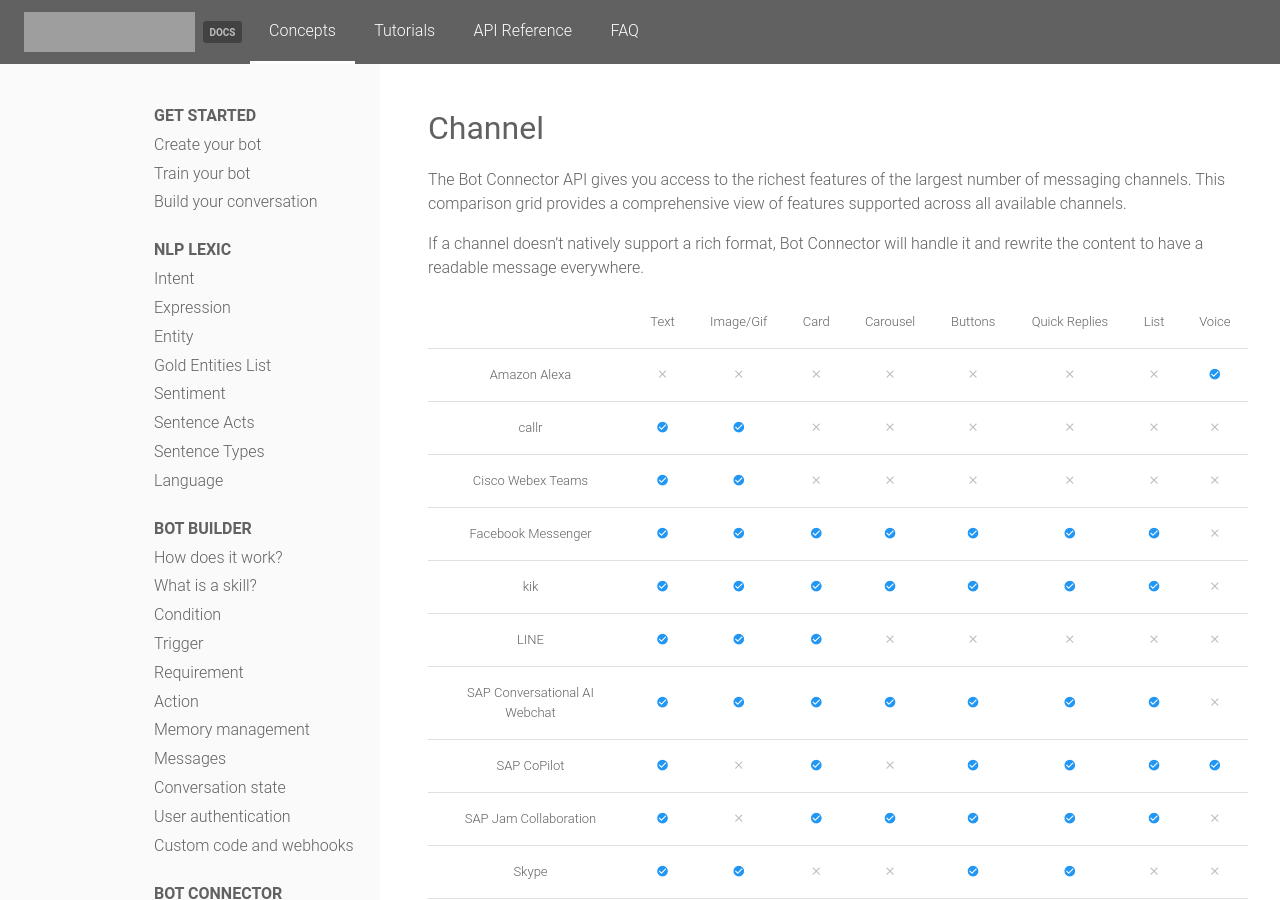
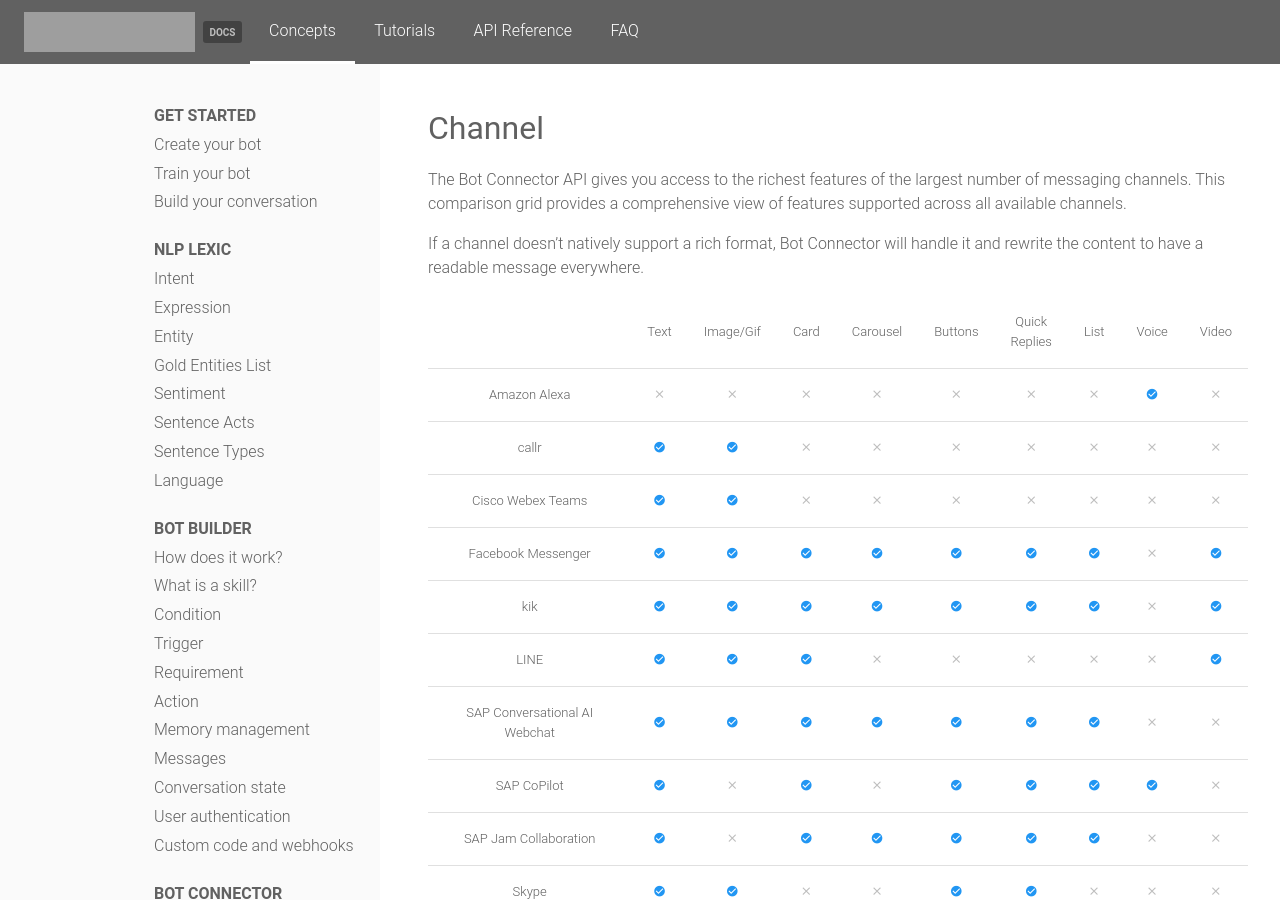
Before and after one commit to SAP-archive/docs, a Jekyll site: the page built from concepts/bot_connector/channel.md, in a window 1280 px wide and 900 px high. Built offline with Jekyll 4.4.1, drawn with Linux system fonts in a browser that asks for light colours; nearby versions of some CDN libraries; comment, search, counter and statistics services are not loaded; grey boxes are pictures that could not be loaded.

Commit message:
Update channel.md

```diff
--- a/concepts/bot_connector/channel.md
+++ b/concepts/bot_connector/channel.md
@@ -21,6 +21,7 @@
         <td>Quick Replies</td>
         <td>List</td>
         <td>Voice</td>
+        <td>Video</td>
 
     </tr>
     <tr>
@@ -33,12 +34,14 @@
         <td class="center"><i class="c-grey-400 ion-md-close"></i></td>
         <td class="center"><i class="c-grey-400 ion-md-close"></i></td>
         <td class="center"><i class="c-blue-500 ion-md-checkmark-circle"></i></td>
+        <td class="center"><i class="c-grey-400 ion-md-close"></i></td>
 
     </tr>
     <tr>
         <td>callr</td>
         <td class="center"><i class="c-blue-500 ion-md-checkmark-circle"></i></td>
         <td class="center"><i class="c-blue-500 ion-md-checkmark-circle"></i></td>
+        <td class="center"><i class="c-grey-400 ion-md-close"></i></td>
         <td class="center"><i class="c-grey-400 ion-md-close"></i></td>
         <td class="center"><i class="c-grey-400 ion-md-close"></i></td>
         <td class="center"><i class="c-grey-400 ion-md-close"></i></td>
@@ -57,6 +60,8 @@
         <td class="center"><i class="c-grey-400 ion-md-close"></i></td>
         <td class="center"><i class="c-grey-400 ion-md-close"></i></td>
         <td class="center"><i class="c-grey-400 ion-md-close"></i></td>
+        <td class="center"><i class="c-grey-400 ion-md-close"></i></td>
+
     </tr>
     <tr>
         <td>Facebook Messenger</td>
@@ -68,6 +73,8 @@
         <td class="center"><i class="c-blue-500 ion-md-checkmark-circle"></i></td>
         <td class="center"><i class="c-blue-500 ion-md-checkmark-circle"></i></td>
         <td class="center"><i class="c-grey-400 ion-md-close"></i></td>
+        <td class="center"><i class="c-blue-500 ion-md-checkmark-circle"></i></td>
+
     </tr>
     <tr>
         <td>kik</td>
@@ -79,6 +86,8 @@
         <td class="center"><i class="c-blue-500 ion-md-checkmark-circle"></i></td>
         <td class="center"><i class="c-blue-500 ion-md-checkmark-circle"></i></td>
         <td class="center"><i class="c-grey-400 ion-md-close"></i></td>
+        <td class="center"><i class="c-blue-500 ion-md-checkmark-circle"></i></td>
+
     </tr>
     <tr>
         <td>LINE</td>
@@ -90,6 +99,8 @@
         <td class="center"><i class="c-grey-400 ion-md-close"></i></td>
         <td class="center"><i class="c-grey-400 ion-md-close"></i></td>
         <td class="center"><i class="c-grey-400 ion-md-close"></i></td>
+        <td class="center"><i class="c-blue-500 ion-md-checkmark-circle"></i></td>
+
     </tr>
     <tr>
         <td>SAP Conversational AI Webchat</td>
@@ -101,6 +112,8 @@
         <td class="center"><i class="c-blue-500 ion-md-checkmark-circle"></i></td>
         <td class="center"><i class="c-blue-500 ion-md-checkmark-circle"></i></td>
         <td class="center"><i class="c-grey-400 ion-md-close"></i></td>
+        <td class="center"><i class="c-grey-400 ion-md-close"></i></td>
+
     </tr>
      <tr>
         <td>SAP CoPilot</td>
@@ -112,6 +125,8 @@
         <td class="center"><i class="c-blue-500 ion-md-checkmark-circle"></i></td>
         <td class="center"><i class="c-blue-500 ion-md-checkmark-circle"></i></td>
         <td class="center"><i class="c-blue-500 ion-md-checkmark-circle"></i></td>
+        <td class="center"><i class="c-grey-400 ion-md-close"></i></td>
+
     </tr>
       <tr>
         <td>SAP Jam Collaboration</td>
@@ -123,6 +138,8 @@
         <td class="center"><i class="c-blue-500 ion-md-checkmark-circle"></i></td>
         <td class="center"><i class="c-blue-500 ion-md-checkmark-circle"></i></td>
         <td class="center"><i class="c-grey-400 ion-md-close"></i></td>
+        <td class="center"><i class="c-grey-400 ion-md-close"></i></td>
+
     </tr>
     <tr>
         <td>Skype</td>
@@ -134,6 +151,8 @@
         <td class="center"><i class="c-blue-500 ion-md-checkmark-circle"></i></td>
         <td class="center"><i class="c-grey-400 ion-md-close"></i></td>
         <td class="center"><i class="c-grey-400 ion-md-close"></i></td>
+        <td class="center"><i class="c-grey-400 ion-md-close"></i></td>
+
      </tr>
      <tr>
         <td>Slack</td>
@@ -145,6 +164,8 @@
         <td class="center"><i class="c-blue-500 ion-md-checkmark-circle"></i></td>
         <td class="center"><i class="c-blue-500 ion-md-checkmark-circle"></i></td>
         <td class="center"><i class="c-grey-400 ion-md-close"></i></td>
+        <td class="center"><i class="c-grey-400 ion-md-close"></i></td>
+
       </tr>
       <tr>
         <td>Telegram</td>
@@ -156,6 +177,8 @@
         <td class="center"><i class="c-grey-400 ion-md-close"></i></td>
         <td class="center"><i class="c-grey-400 ion-md-close"></i></td>
         <td class="center"><i class="c-grey-400 ion-md-close"></i></td>
+        <td class="center"><i class="c-grey-400 ion-md-close"></i></td>
+
     </tr>
     <tr>
         <td>Twilio</td>
@@ -167,6 +190,8 @@
         <td class="center"><i class="c-grey-400 ion-md-close"></i></td>
         <td class="center"><i class="c-grey-400 ion-md-close"></i></td>
         <td class="center"><i class="c-grey-400 ion-md-close"></i></td>
+        <td class="center"><i class="c-grey-400 ion-md-close"></i></td>
+
     </tr>
     <tr>
         <td>Twitch</td>
@@ -178,6 +203,8 @@
         <td class="center"><i class="c-blue-500 ion-md-checkmark-circle"></i></td>
         <td class="center"><i class="c-grey-400 ion-md-close"></i></td>
         <td class="center"><i class="c-grey-400 ion-md-close"></i></td>
+        <td class="center"><i class="c-grey-400 ion-md-close"></i></td>
+
     </tr>
     <tr>
         <td>Twitter</td>
@@ -189,6 +216,8 @@
         <td class="center"><i class="c-blue-500 ion-md-checkmark-circle"></i></td>
         <td class="center"><i class="c-grey-400 ion-md-close"></i></td>
         <td class="center"><i class="c-grey-400 ion-md-close"></i></td>
+        <td class="center"><i class="c-grey-400 ion-md-close"></i></td>
+
     </tr>
     </tbody>
 </table>
```
